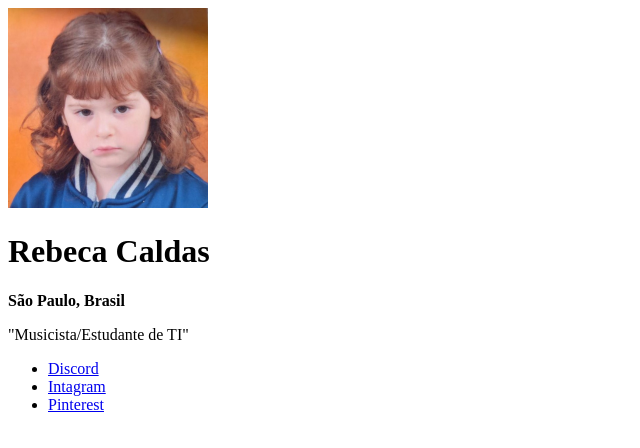
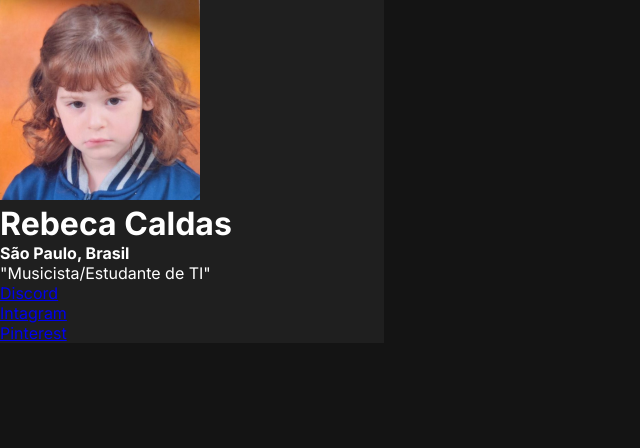
Before and after one commit to tfbecca/link-tree, a plain HTML site: page index.html in a window 1280 px wide. Shown: the whole page, without its empty margins (0-640 px from the left). Drawn offline with Linux system fonts and the light colour scheme.

Commit message:
inicio da estilização com css

```diff
--- a/style.css
+++ b/style.css
@@ -1,6 +1,32 @@
- img {
+
+
+@import url('https://fonts.googleapis.com/css2?family=Inter:ital,opsz,wght@0,14..32,100..900;1,14..32,100..900&display=swap');
+img {
     width: 200px
  }
  img {
     height: 200px
  }
+* {
+    margin: 0;
+    padding: 0;
+    box-sizing: border-box;
+    font-family: "inter", sans-serif;
+}
+
+:root {
+    --black: #141414;
+    --dark-grey: #1F1F1F;
+    --white: #FFF;
+}
+body {
+    background-color: var(--black);
+    height: 100vh;
+
+}
+div {
+    background-color: var(--dark-grey);
+    color: var(--white);
+    width: 384px;
+
+}
```
